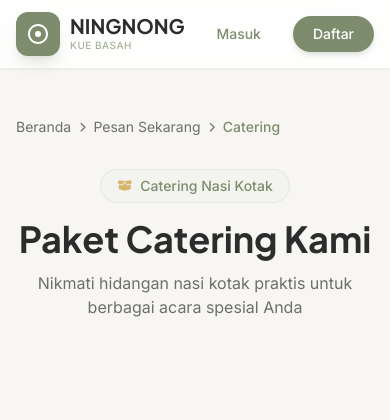
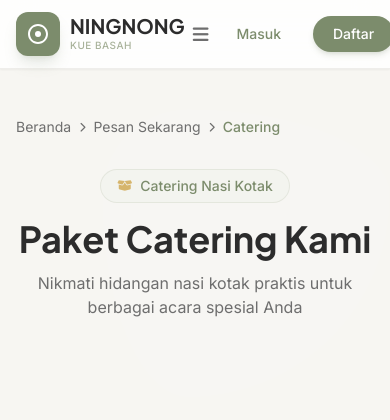
Before and after one commit to NRULTYAS/NINGNONG2, a CodeIgniter app: page /NINGNONG2/index.php/catering/index in a window 390 px wide. Shown: the top 420 px of the page. Run offline with CodeIgniter, Linux system fonts and the light colour scheme; some libraries are stand-ins or nearby versions.

Commit message:
tambah hamburger menu untuk mobile responsive

```diff
--- a/application/views/templates/header_pelanggan.php
+++ b/application/views/templates/header_pelanggan.php
@@ -132,6 +132,11 @@ $jumlah_keranjang = isset($jumlah_keranjang) ? $jumlah_keranjang : 0;
                         <span class="block text-[10px] text-secondary font-medium -mt-0.5 tracking-wider">KUE BASAH</span>
                     </div>
                 </a>
+                <!-- Mobile menu button -->
+                <button id="hamburgerBtn" class="md:hidden p-2 text-text-muted hover:text-primary transition-colors duration-200 rounded-xl hover:bg-secondary-light focus:outline-none" aria-label="Menu">
+                    <i class="fas fa-bars text-lg" id="hamburgerIcon"></i>
+                </button>
+
                 <div class="hidden md:flex items-center gap-8">
                     <a href="<?php echo base_url('home'); ?>" class="nav-link text-text-muted hover:text-primary font-medium transition-colors duration-200 text-sm">Beranda</a>
                     <a href="<?php echo base_url('produk'); ?>" class="nav-link text-text-muted hover:text-primary font-medium transition-colors duration-200 text-sm">Aneka Kue</a>
@@ -216,8 +221,76 @@ $jumlah_keranjang = isset($jumlah_keranjang) ? $jumlah_keranjang : 0;
         </div>
     </nav>
 
+    <!-- Mobile Menu -->
+    <div id="mobileMenu" class="md:hidden fixed inset-x-0 top-[72px] z-40 bg-surface/95 backdrop-blur-lg border-b border-border-subtle/60 shadow-lg transform -translate-y-full opacity-0 transition-all duration-300 ease-in-out pointer-events-none">
+        <div class="px-4 py-4 space-y-1">
+            <a href="<?php echo base_url('home'); ?>" class="block px-4 py-3 rounded-xl text-text-muted hover:text-primary hover:bg-secondary-light font-medium transition-colors duration-200 text-sm">Beranda</a>
+            <a href="<?php echo base_url('produk'); ?>" class="block px-4 py-3 rounded-xl text-text-muted hover:text-primary hover:bg-secondary-light font-medium transition-colors duration-200 text-sm">Aneka Kue</a>
+        </div>
+    </div>
+    <!-- Overlay -->
+    <div id="mobileOverlay" class="md:hidden fixed inset-0 z-30 bg-black/20 opacity-0 pointer-events-none transition-opacity duration-300" onclick="closeMobileMenu()"></div>
+
     <script>
     (function() {
+        var hamburgerBtn = document.getElementById('hamburgerBtn');
+        var hamburgerIcon = document.getElementById('hamburgerIcon');
+        var mobileMenu = document.getElementById('mobileMenu');
+        var mobileOverlay = document.getElementById('mobileOverlay');
+
+        window.openMobileMenu = function() {
+            mobileMenu.classList.remove('-translate-y-full', 'opacity-0', 'pointer-events-none');
+            mobileMenu.classList.add('translate-y-0', 'opacity-100', 'pointer-events-auto');
+            mobileOverlay.classList.remove('opacity-0', 'pointer-events-none');
+            mobileOverlay.classList.add('opacity-100', 'pointer-events-auto');
+            if (hamburgerIcon) {
+                hamburgerIcon.classList.remove('fa-bars');
+                hamburgerIcon.classList.add('fa-times');
+            }
+        };
+
+        window.closeMobileMenu = function() {
+            mobileMenu.classList.remove('translate-y-0', 'opacity-100', 'pointer-events-auto');
+            mobileMenu.classList.add('-translate-y-full', 'opacity-0', 'pointer-events-none');
+            mobileOverlay.classList.remove('opacity-100', 'pointer-events-auto');
+            mobileOverlay.classList.add('opacity-0', 'pointer-events-none');
+            if (hamburgerIcon) {
+                hamburgerIcon.classList.remove('fa-times');
+                hamburgerIcon.classList.add('fa-bars');
+            }
+        };
+
+        if (hamburgerBtn) {
+            hamburgerBtn.addEventListener('click', function() {
+                if (mobileMenu.classList.contains('pointer-events-none')) {
+                    openMobileMenu();
+                } else {
+                    closeMobileMenu();
+                }
+            });
+        }
+
+        // Tutup menu saat link di klik
+        document.querySelectorAll('#mobileMenu a').forEach(function(link) {
+            link.addEventListener('click', closeMobileMenu);
+        });
+
+        // Escape key
+        document.addEventListener('keydown', function(e) {
+            if (e.key === 'Escape') closeMobileMenu();
+        });
+
+        // Tutup saat resize ke desktop
+        var resizeTimer;
+        window.addEventListener('resize', function() {
+            clearTimeout(resizeTimer);
+            resizeTimer = setTimeout(function() {
+                if (window.innerWidth >= 768) {
+                    closeMobileMenu();
+                }
+            }, 200);
+        });
+
         var nav = document.querySelector('nav');
         if (!nav) return;
         function updateShadow() {
@@ -229,6 +302,13 @@ $jumlah_keranjang = isset($jumlah_keranjang) ? $jumlah_keranjang : 0;
                 nav.classList.remove('shadow-md', 'border-border-subtle');
             }
         }
+        // Sembunyikan mobile menu saat scroll
+        window.addEventListener('scroll', function() {
+            if (window.scrollY > 10 && !mobileMenu.classList.contains('pointer-events-none')) {
+                closeMobileMenu();
+            }
+        }, { passive: true });
+
         window.addEventListener('scroll', updateShadow, { passive: true });
         updateShadow();
     })();
```
